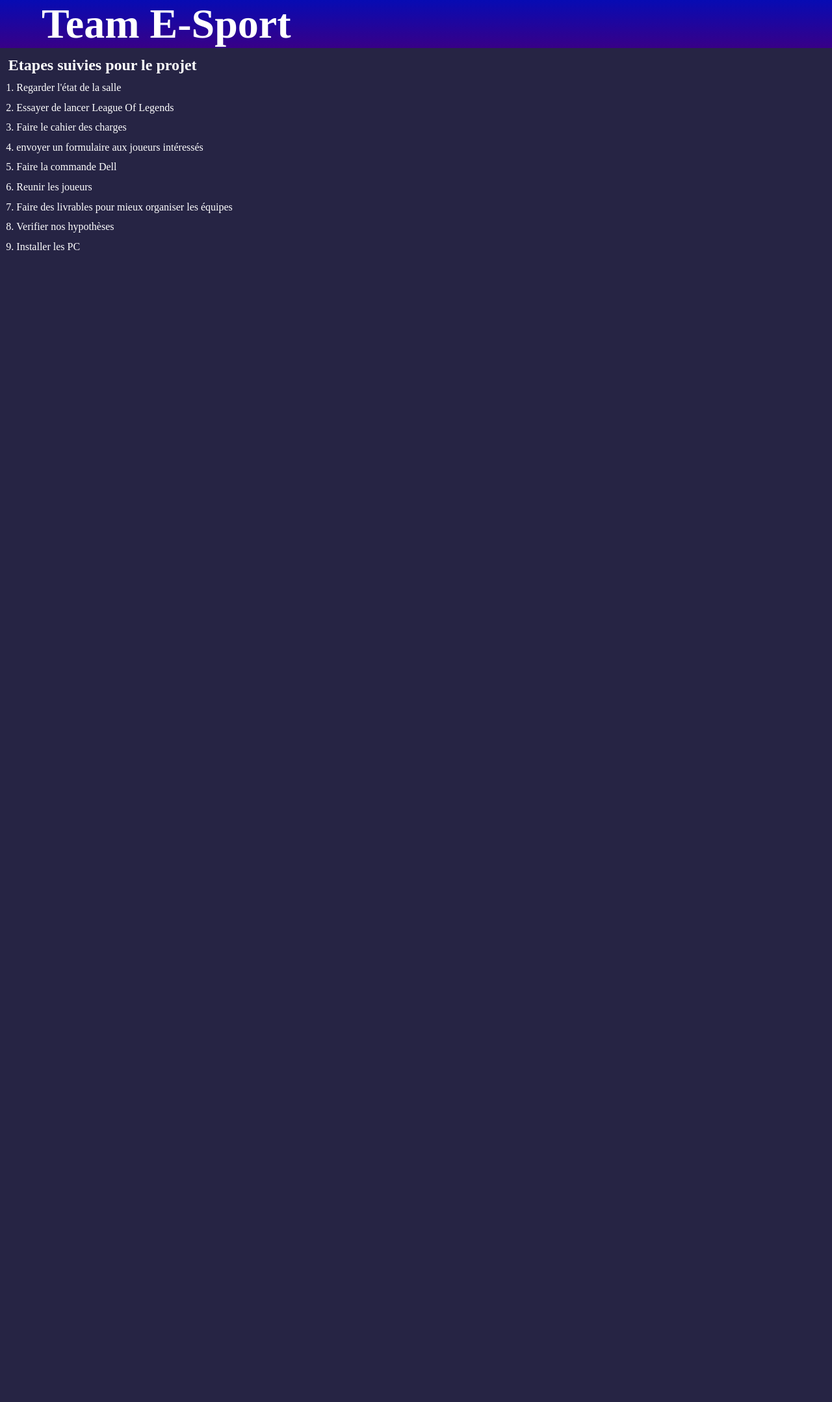
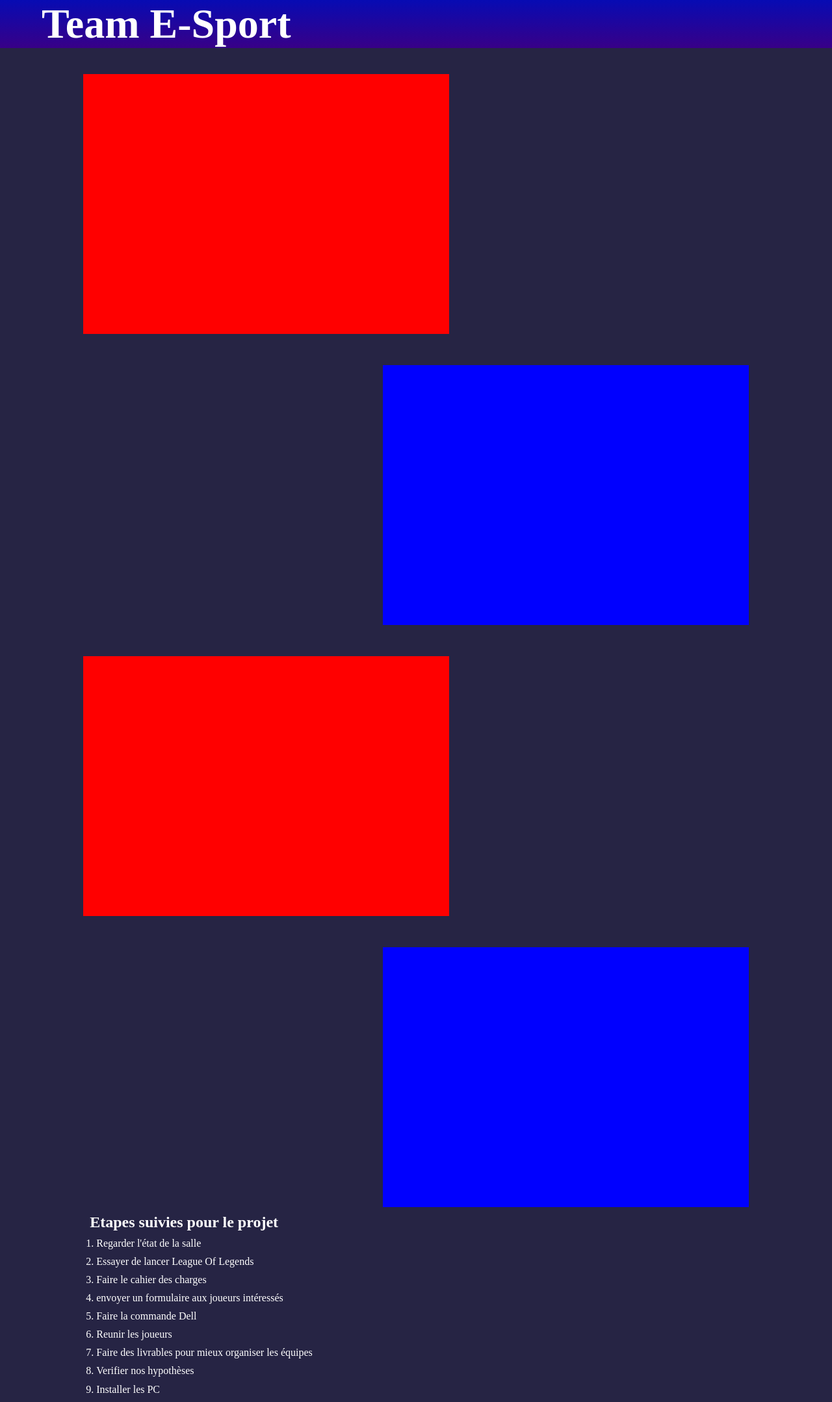
Before and after one commit to paulixe/TeamEsport, a PHP site: page /fichiersPHP/index.php in a window 1280 px wide. Shown: the whole page at 65% size. Before the commit the page ends 385 px from the top, so only its background shows below. Run offline with PHP 8.4, Linux system fonts and the light colour scheme.

Commit message:
debut index avec cadres

```diff
--- a/css/style.css
+++ b/css/style.css
@@ -1,23 +1,51 @@
-*{
+* {
     margin: 0;
     padding: 0;
 }
-body{
-    background-color:#262444;
+
+body {
+    background-color: #262444;
 }
-h1{
-    font-size:5vw;
-    display:inline;
+
+h1 {
+    font-size: 5vw;
+    display: inline;
 }
 
 header {
     padding-left: 5%;
     padding-right: 1%;
 
-    color:#ffffff;
-    background: linear-gradient(to bottom,#070bb3,#380087);
-  }
-ol,li{
-    color:white;
+    color: #ffffff;
+    background: linear-gradient(to bottom, #070bb3, #380087);
+}
+
+ol,
+li {
+    color: white;
     margin: 1%;
 }
+
+main {
+    padding-left: 10%;
+    padding-right: 10%;
+    padding-top: 5vh;
+}
+
+#jalonContainer {
+    width: auto;
+    display: flex;
+    flex-direction: column;
+    gap: 6vh;
+}
+
+.jalon {
+    background-color: red;
+    width: 55%;
+    height: 50vh;
+}
+
+.jalon:nth-child(2n) {
+    align-self: flex-end;
+    background-color: blue;
+}
--- a/fichiersPHP/index.php
+++ b/fichiersPHP/index.php
@@ -3,6 +3,7 @@ require_once('connect.php')
 ?>
 <!doctype html>
 <html>
+
 <head>
     <meta charset="utf-8">
     <meta name="viewport" content="width=device-width, initial-scale=1">
@@ -17,11 +18,24 @@ require_once('connect.php')
     </header>
 
     <main>
+        <div id="jalonContainer">
+            <div class="jalon">
 
+            </div>
+            <div class="jalon">
+
+            </div>
+            <div class="jalon">
+
+</div>
+<div class="jalon">
+
+</div>
+        </div>
         <ol>
-        <h2>
-            Etapes suivies pour le projet
-        </h2>
+            <h2>
+                Etapes suivies pour le projet
+            </h2>
             <li>
                 Regarder l'état de la salle
             </li>
@@ -49,7 +63,7 @@ require_once('connect.php')
             <li>
                 Installer les PC
             </li>
-        </ul>
+            </ul>
     </main>
 
 </body>
```
